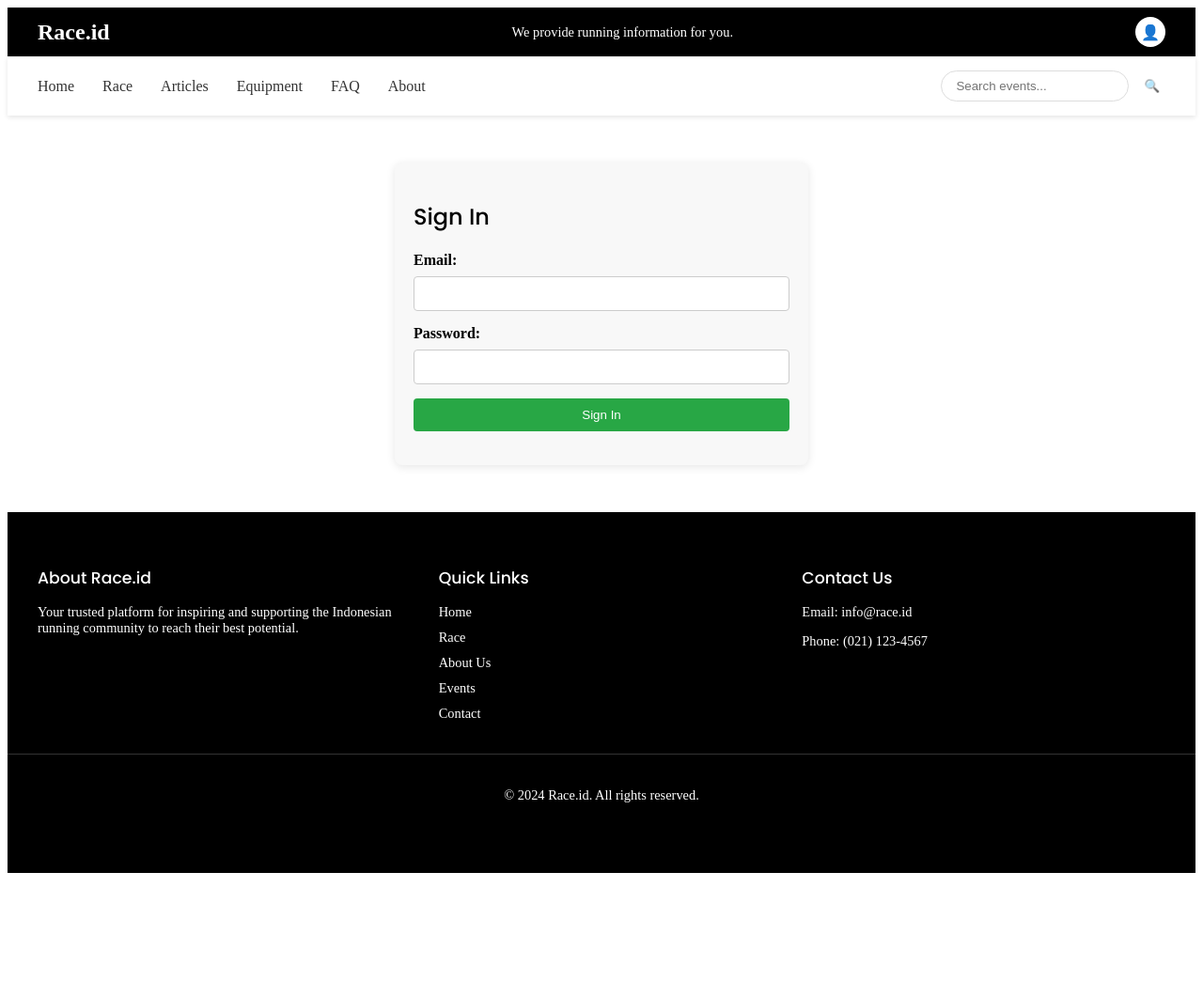
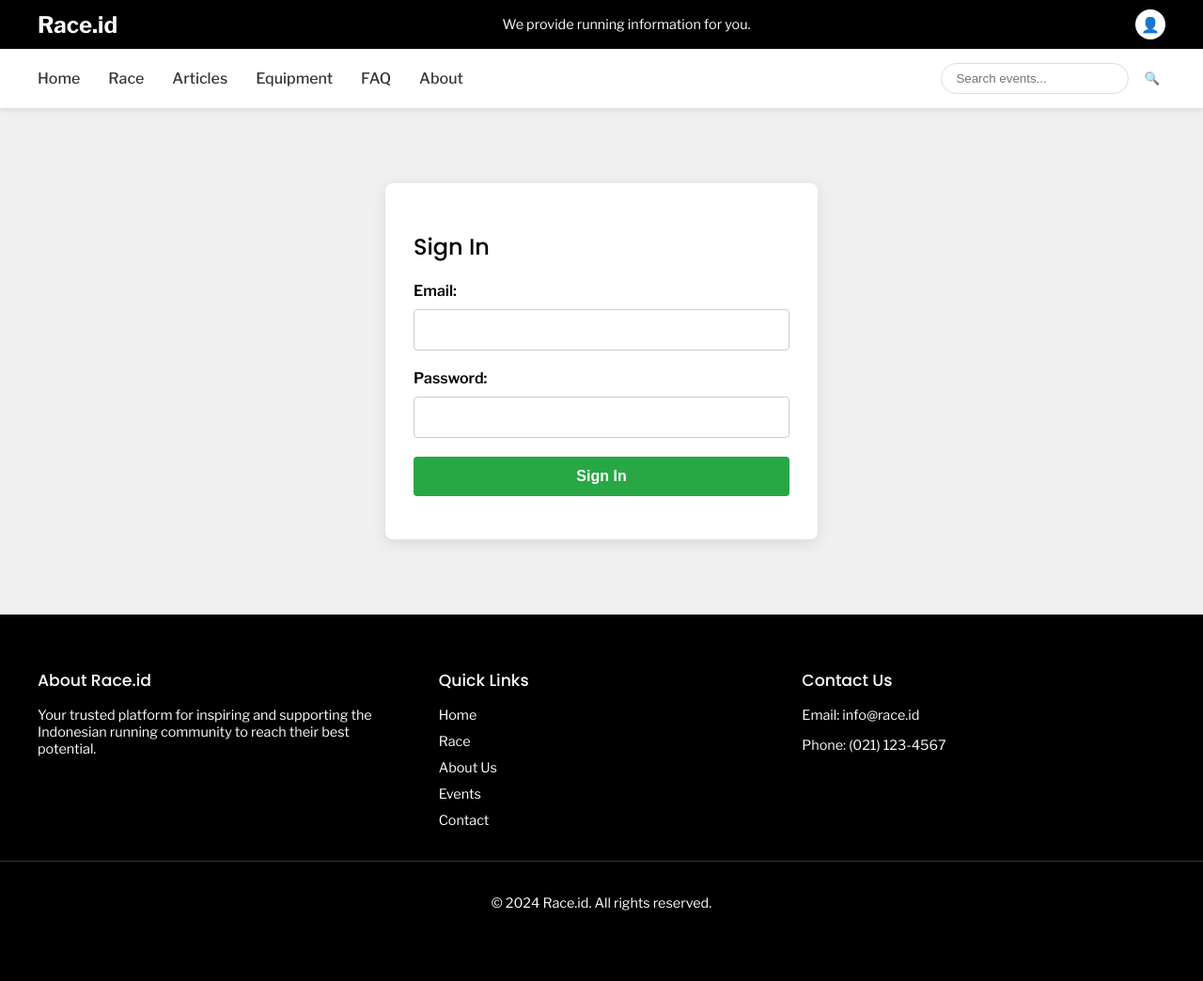
Before and after one commit to AutisticKao/Race-id-experimental-test, a PHP site: page /signin.php in a window 1280 px wide. Shown: the whole page at 94% size. Before the commit the page ends 929 px from the top, so only its background shows below. Run offline with PHP 8.4, Linux system fonts and the light colour scheme.

Commit message:
Update signin.php

```diff
--- a/signin.php
+++ b/signin.php
@@ -1,3 +1,4 @@
+
 <?php include 'header.php'; ?>
 
 <main class="signin-container">
@@ -14,37 +15,49 @@
 </main>
 
 <style>
+@import url('https://fonts.googleapis.com/css2?family=Libre+Franklin:wght@300;400;500;600;700&display=swap');
+
+body {
+    font-family: 'Libre Franklin', sans-serif;
+    background-color: #f0f0f0;
+    margin: 0;
+    padding: 0;
+}
+
 .signin-container {
     max-width: 400px;
-    margin: 50px auto;
-    padding: 20px;
-    background-color: #f8f8f8;
+    margin: 80px auto;
+    padding: 30px;
+    background-color: #ffffff;
     border-radius: 8px;
-    box-shadow: 0 2px 10px rgba(0,0,0,0.1);
+    box-shadow: 0 4px 15px rgba(0,0,0,0.1);
 }
 
 .signin-form label {
     display: block;
-    margin-bottom: 8px;
-    font-weight: bold;
+    margin-bottom: 10px;
+    font-weight: 600;
 }
 
 .signin-form input {
     width: 100%;
-    padding: 10px;
-    margin-bottom: 15px;
+    padding: 12px;
+    margin-bottom: 20px;
     border: 1px solid #ccc;
     border-radius: 4px;
+    font-size: 16px;
 }
 
 .signin-btn {
     width: 100%;
-    padding: 10px;
+    padding: 12px;
     background-color: #28a745;
     color: white;
     border: none;
     border-radius: 4px;
     cursor: pointer;
+    font-size: 16px;
+    font-weight: 600;
 }
 
 .signin-btn:hover {
```
